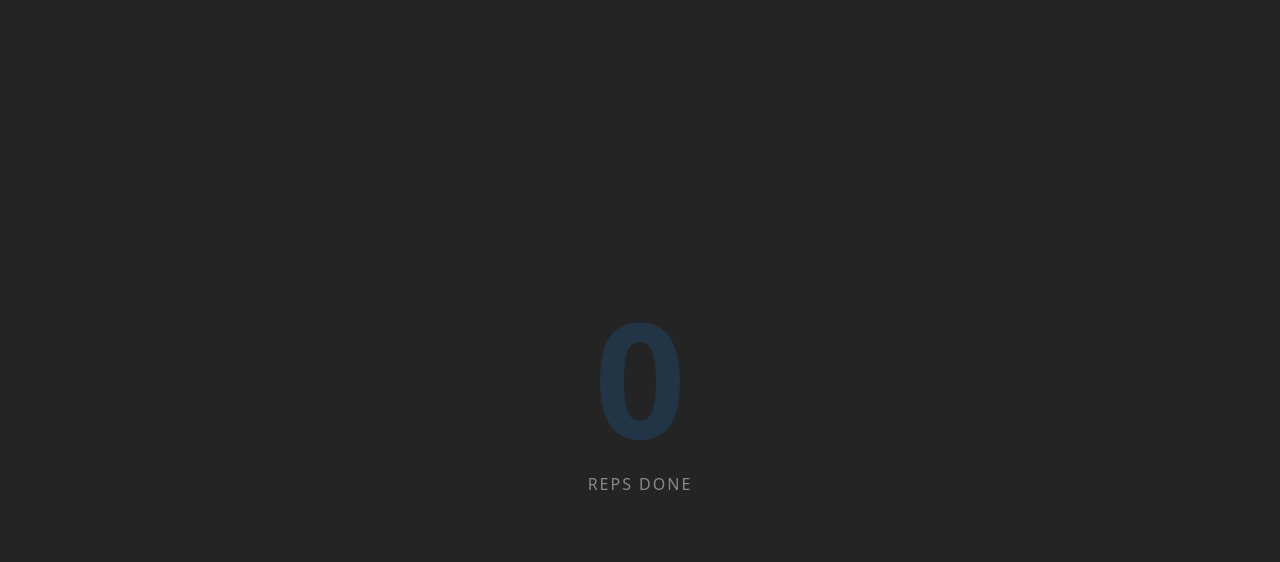
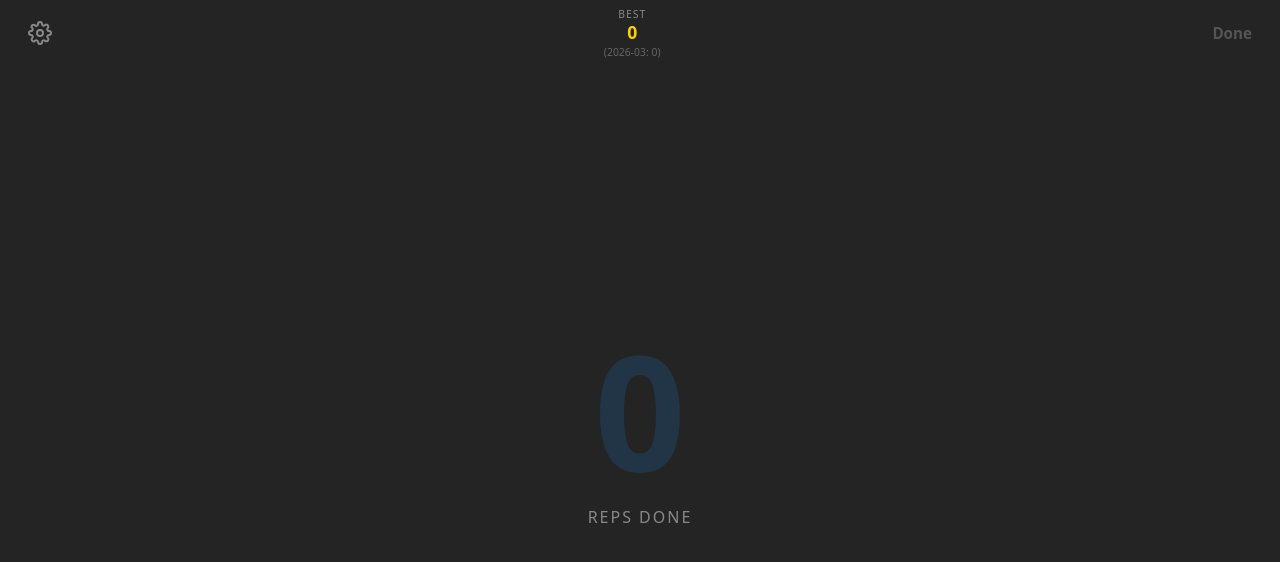
Before and after one commit to Kolya5434/counter, a React (Vite) app: page / in a window 1280 px wide. Shown: the top 562 px of the page. Built offline with nearby package versions, Linux system fonts and the light colour scheme.

Commit message:
Add hold-to-increment functionality, monthly and all-time best tracking, settings dialog, and related UI/UX refinements.

```diff
--- a/src/App.css
+++ b/src/App.css
@@ -19,8 +19,111 @@ body {
   padding-bottom: calc(env(safe-area-inset-bottom) + 16px);
   padding-left: 20px;
   padding-right: 20px;
+  transition: background-color 0.3s ease;
 }
 
+.fullscreen-container.flash-green {
+  background-color: #1a4d2e;
+}
+
+/* Hold fullscreen overlay */
+.hold-overlay {
+  position: absolute;
+  inset: 0;
+  background: radial-gradient(circle at center, rgba(255, 210, 0, 0.15), rgba(255, 122, 24, 0.1));
+  opacity: 0;
+  pointer-events: none;
+  transform: scaleY(0);
+  transform-origin: bottom;
+}
+
+.hold-overlay.active {
+  opacity: 1;
+  animation: hold-fill-screen var(--hold-duration, 500ms) ease-out forwards;
+}
+
+@keyframes hold-fill-screen {
+  from {
+    transform: scaleY(0);
+    opacity: 0.3;
+  }
+  to {
+    transform: scaleY(1);
+    opacity: 1;
+  }
+}
+
+/* Top bar */
+.top-bar {
+  display: flex;
+  align-items: center;
+  justify-content: space-between;
+  width: 100%;
+  flex-shrink: 0;
+  padding: 8px 0;
+  z-index: 10;
+}
+
+.icon-btn {
+  background: none;
+  border: none;
+  color: #888;
+  cursor: pointer;
+  padding: 8px;
+  border-radius: 8px;
+  display: flex;
+  align-items: center;
+  justify-content: center;
+  -webkit-user-select: none;
+  user-select: none;
+  font-family: inherit;
+  font-size: 0.85rem;
+  font-weight: 500;
+}
+
+.icon-btn:active {
+  color: #fff;
+}
+
+.done-btn {
+  color: #4ade80;
+  font-size: 0.95rem;
+  font-weight: 600;
+}
+
+.done-btn:disabled {
+  color: #555;
+  cursor: not-allowed;
+}
+
+.best-result {
+  display: flex;
+  flex-direction: column;
+  align-items: center;
+  gap: 2px;
+  color: #888;
+  font-size: 0.75rem;
+  line-height: 1.2;
+}
+
+.best-label {
+  text-transform: uppercase;
+  letter-spacing: 1px;
+  font-size: 0.65rem;
+}
+
+.best-value {
+  color: #ffd000;
+  font-size: 1.1rem;
+  font-weight: 700;
+}
+
+.best-month {
+  font-size: 0.65rem;
+  color: #666;
+}
+
+/* Counter */
 .counter-display {
   flex: 1;
   display: flex;
@@ -52,3 +155,74 @@ p {
 .counter-display.animate {
   animation: pulse 0.1s ease-in-out;
 }
+
+/* Dialog */
+.dialog-overlay {
+  position: fixed;
+  inset: 0;
+  background: rgba(0, 0, 0, 0.6);
+  display: flex;
+  align-items: center;
+  justify-content: center;
+  z-index: 100;
+}
+
+.dialog {
+  background: #2a2a2a;
+  border-radius: 12px;
+  padding: 24px;
+  min-width: 280px;
+  max-width: 90vw;
+}
+
+.dialog h2 {
+  margin: 0 0 16px;
+  font-size: 1.2rem;
+}
+
+.dialog label {
+  display: flex;
+  flex-direction: column;
+  gap: 8px;
+  color: #aaa;
+  font-size: 0.9rem;
+}
+
+.dialog input[type="number"] {
+  background: #1a1a1a;
+  border: 1px solid #444;
+  border-radius: 8px;
+  padding: 10px 12px;
+  color: #fff;
+  font-size: 1rem;
+  font-family: inherit;
+  outline: none;
+}
+
+.dialog input[type="number"]:focus {
+  border-color: #ffd000;
+}
+
+.dialog-actions {
+  display: flex;
+  gap: 8px;
+  justify-content: flex-end;
+  margin-top: 20px;
+}
+
+.dialog-actions button {
+  padding: 8px 20px;
+  border-radius: 8px;
+  border: none;
+  font-size: 0.9rem;
+  font-family: inherit;
+  cursor: pointer;
+  background: #444;
+  color: #ccc;
+}
+
+.dialog-actions button.primary {
+  background: #ffd000;
+  color: #000;
+  font-weight: 600;
+}
--- a/src/App.jsx
+++ b/src/App.jsx
@@ -1,22 +1,176 @@
-import { useState } from 'react'
+import { useCallback, useEffect, useRef, useState } from 'react'
 import './App.css'
+
+function getMonthKey(date = new Date()) {
+    return `${date.getFullYear()}-${String(date.getMonth() + 1).padStart(2, '0')}`
+}
+
+function loadRecords() {
+    try {
+        const raw = document.cookie
+            .split('; ')
+            .find(c => c.startsWith('counter_records='))
+        if (!raw) return {}
+        return JSON.parse(decodeURIComponent(raw.split('=')[1]))
+    } catch {
+        return {}
+    }
+}
+
+function saveRecords(records) {
+    const expires = new Date()
+    expires.setFullYear(expires.getFullYear() + 5)
+    document.cookie = `counter_records=${encodeURIComponent(JSON.stringify(records))};expires=${expires.toUTCString()};path=/`
+}
 
 function App() {
     const [count, setCount] = useState(0)
-    const [animate, setAnimate] = useState(false)
+    const [holdDuration, setHoldDuration] = useState(() => {
+        try {
+            const saved = document.cookie.split('; ').find(c => c.startsWith('counter_duration='))
+            return saved ? Number(saved.split('=')[1]) : 500
+        } catch {
+            return 500
+        }
+    })
+    const [isHolding, setIsHolding] = useState(false)
+    const [flash, setFlash] = useState(false)
+    const [showSettings, setShowSettings] = useState(false)
+    const [draftDuration, setDraftDuration] = useState(holdDuration)
+    const [records, setRecords] = useState(loadRecords)
 
-    const handleIncrement = () => {
-        setCount(prev => prev + 1);
-        setAnimate(true)
-        setTimeout(() => setAnimate(false), 100)
+    const holdTimerRef = useRef(null)
+
+    const currentMonth = getMonthKey()
+    const currentMonthBest = records[currentMonth] || 0
+    const allTimeBest = Object.values(records).length > 0
+        ? Math.max(...Object.values(records))
+        : 0
+
+    const clearHold = useCallback(() => {
+        if (holdTimerRef.current) {
+            clearTimeout(holdTimerRef.current)
+            holdTimerRef.current = null
+        }
+        setIsHolding(false)
+    }, [])
+
+    const handlePointerDown = (e) => {
+        if (e.target.closest('.top-bar')) return
+        setIsHolding(true)
+        holdTimerRef.current = setTimeout(() => {
+            setCount(prev => prev + 1)
+            setFlash(true)
+            setTimeout(() => setFlash(false), 300)
+            holdTimerRef.current = null
+            setIsHolding(false)
+        }, holdDuration)
+    }
+
+    const handlePointerUp = (e) => {
+        if (e.target.closest('.top-bar')) return
+        clearHold()
+    }
+
+    const handlePointerLeave = () => {
+        clearHold()
+    }
+
+    useEffect(() => {
+        return () => {
+            if (holdTimerRef.current) clearTimeout(holdTimerRef.current)
+        }
+    }, [])
+
+    const handleSaveSettings = () => {
+        const val = Math.max(100, Math.min(5000, Number(draftDuration) || 500))
+        setHoldDuration(val)
+        setDraftDuration(val)
+        const expires = new Date()
+        expires.setFullYear(expires.getFullYear() + 5)
+        document.cookie = `counter_duration=${val};expires=${expires.toUTCString()};path=/`
+        setShowSettings(false)
+    }
+
+    const handleDone = () => {
+        if (count === 0) return
+        const updated = { ...records }
+        const key = getMonthKey()
+        if (!updated[key] || count > updated[key]) {
+            updated[key] = count
+        }
+        saveRecords(updated)
+        setRecords(updated)
+        setCount(0)
     }
 
     return (
-        <div className="fullscreen-container" onPointerDown={handleIncrement}>
-            <div className={`counter-display ${animate ? 'animate' : ''}`}>
+        <div
+            className={`fullscreen-container ${flash ? 'flash-green' : ''}`}
+            onPointerDown={handlePointerDown}
+            onPointerUp={handlePointerUp}
+            onPointerLeave={handlePointerLeave}
+            onPointerCancel={clearHold}
+        >
+            <div className={`hold-overlay ${isHolding ? 'active' : ''}`}
+                 style={{ '--hold-duration': `${holdDuration}ms` }} />
+
+            <div className="top-bar">
+                <button className="icon-btn" onPointerDown={(e) => {
+                    e.stopPropagation()
+                    setDraftDuration(holdDuration)
+                    setShowSettings(true)
+                }}>
+                    <svg width="24" height="24" viewBox="0 0 24 24" fill="none" stroke="currentColor" strokeWidth="2" strokeLinecap="round" strokeLinejoin="round">
+                        <circle cx="12" cy="12" r="3"/>
+                        <path d="M19.4 15a1.65 1.65 0 0 0 .33 1.82l.06.06a2 2 0 1 1-2.83 2.83l-.06-.06a1.65 1.65 0 0 0-1.82-.33 1.65 1.65 0 0 0-1 1.51V21a2 2 0 0 1-4 0v-.09A1.65 1.65 0 0 0 9 19.4a1.65 1.65 0 0 0-1.82.33l-.06.06a2 2 0 1 1-2.83-2.83l.06-.06A1.65 1.65 0 0 0 4.68 15a1.65 1.65 0 0 0-1.51-1H3a2 2 0 0 1 0-4h.09A1.65 1.65 0 0 0 4.6 9a1.65 1.65 0 0 0-.33-1.82l-.06-.06a2 2 0 1 1 2.83-2.83l.06.06A1.65 1.65 0 0 0 9 4.68a1.65 1.65 0 0 0 1-1.51V3a2 2 0 0 1 4 0v.09a1.65 1.65 0 0 0 1 1.51 1.65 1.65 0 0 0 1.82-.33l.06-.06a2 2 0 1 1 2.83 2.83l-.06.06A1.65 1.65 0 0 0 19.4 9a1.65 1.65 0 0 0 1.51 1H21a2 2 0 0 1 0 4h-.09a1.65 1.65 0 0 0-1.51 1z"/>
+                    </svg>
+                </button>
+
+                <div className="best-result">
+                    <span className="best-label">Best</span>
+                    <span className="best-value">{allTimeBest}</span>
+                    <span className="best-month">({currentMonth}: {currentMonthBest})</span>
+                </div>
+
+                <button className="icon-btn done-btn" onPointerDown={(e) => {
+                    e.stopPropagation()
+                    handleDone()
+                }} disabled={count === 0}>
+                    Done
+                </button>
+            </div>
+
+            <div className="counter-display">
                 <h1>{count}</h1>
                 <p>REPS DONE</p>
             </div>
+
+            {showSettings && (
+                <div className="dialog-overlay" onPointerDown={(e) => {
+                    e.stopPropagation()
+                    setShowSettings(false)
+                }}>
+                    <div className="dialog" onPointerDown={(e) => e.stopPropagation()}>
+                        <h2>Settings</h2>
+                        <label>
+                            Hold duration (ms)
+                            <input
+                                type="number"
+                                min="100"
+                                max="5000"
+                                step="50"
+                                value={draftDuration}
+                                onChange={(e) => setDraftDuration(e.target.value)}
+                            />
+                        </label>
+                        <div className="dialog-actions">
+                            <button onClick={() => setShowSettings(false)}>Cancel</button>
+                            <button className="primary" onClick={handleSaveSettings}>Save</button>
+                        </div>
+                    </div>
+                </div>
+            )}
         </div>
     )
 }
```
